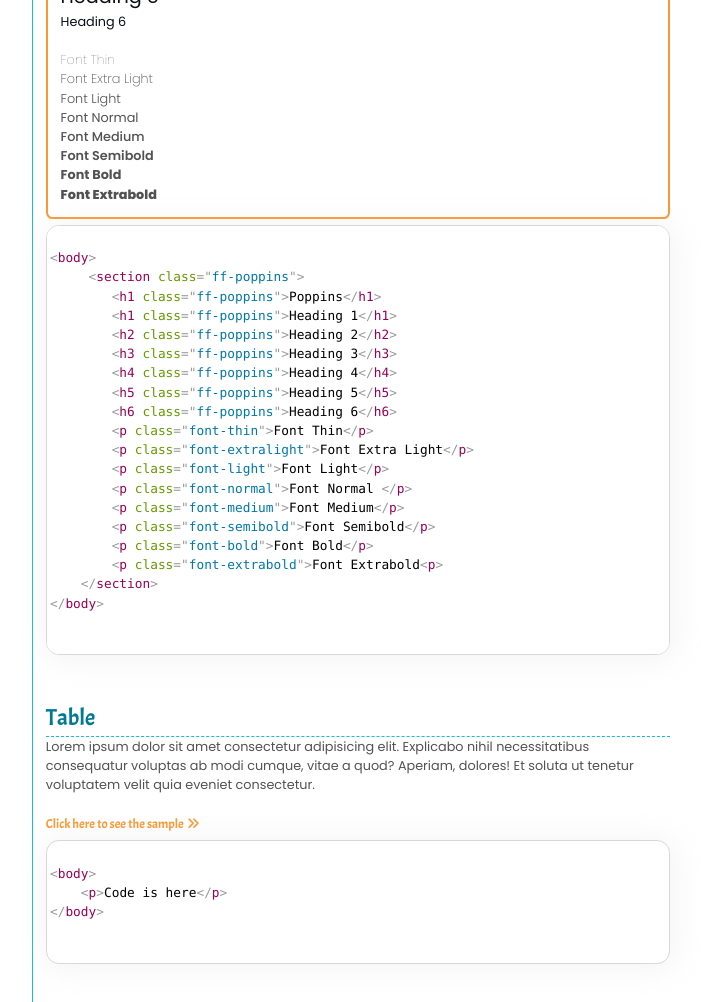
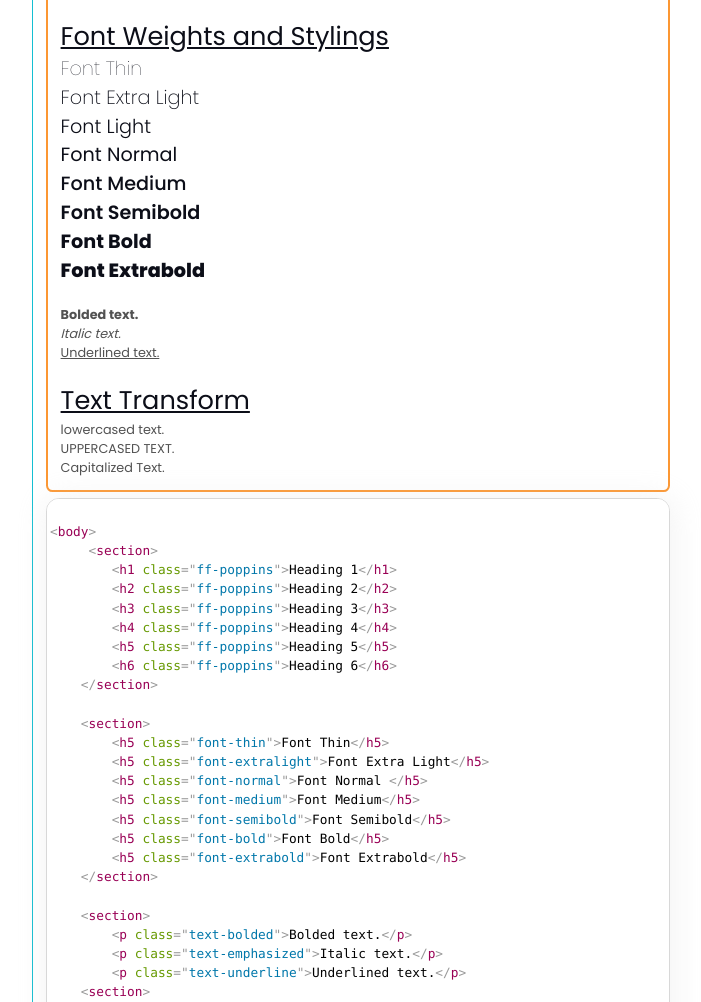
Before and after one commit to Vana-D/finalProject-v04-main, a plain HTML site: page group04Project_v04/pages/styling.html in a window 1280 px wide. Shown: the part 3852-4854 px from the top of the page, without its empty margins (287-988 px from the left). Drawn offline with Linux system fonts and the light colour scheme; files whose address does not match are found by name.

Commit message:
Updated framework and styling page
- Added Styling elements to CSS Framework
-Edited Styles page to reflect changes in Typography.

```diff
--- a/group04Project_v04/css/for-schools-styling.css
+++ b/group04Project_v04/css/for-schools-styling.css
@@ -154,10 +154,10 @@ h1, h2, h3, h4, h5, h6 {margin: 0;}
 .font-extrabold       {font-weight: var(--fw-800);}
 
 /* Styling HTML elements */
-.bolded               {font-weight: bold;}
-.emphasized           {font-style: italic;}
+.text-bolded          {font-weight: bold;}
+.text-emphasized      {font-style: italic;}
+.text-underlined      {text-decoration: underline;}
 .address              {letter-spacing: .5px;}
-
 
 /*----- Blockquote ----- */
 .blockquote           {font-size: 2rem;font-weight: 200;}
--- a/group04Project_v04/pages/styling.html
+++ b/group04Project_v04/pages/styling.html
@@ -271,9 +271,9 @@
                     <section class="sample">
                         <section class="typography-sample">
                             <section class="typography-inner-sample">
-                                <h2 >Typography</h2>
+                                <h2>Typography</h2>
                                 <section class="ff-poppins">
-                                    <h1 class="ff-poppins">Poppins</h1>
+                                    <h4 class="text-underlined">Headings</h4>
                                     <h1 class="ff-poppins">Heading 1</h1>
                                     <h2 class="ff-poppins">Heading 2</h2>
                                     <h3 class="ff-poppins">Heading 3</h3>
@@ -281,14 +281,27 @@
                                     <h5 class="ff-poppins">Heading 5</h5>
                                     <h6 class="ff-poppins">Heading 6</h6>
                                     <br>
-                                    <p class="font-thin">Font Thin</p>
-                                    <p class="font-extralight">Font Extra Light</p>
-                                    <p class="font-light">Font Light</p>
-                                    <p class="font-normal">Font Normal</p>
-                                    <p class="font-medium">Font Medium</p>
-                                    <p class="font-semibold">Font Semibold</p>
-                                    <p class="font-bold">Font Bold</p>
-                                    <p class="font-extrabold">Font Extrabold</p>
+                                    <h4 class="text-underlined">Font Weights and Stylings</h4>
+                                    <h5 class="font-thin">Font Thin</h5>
+                                    <h5 class="font-extralight">Font Extra Light</h5>
+                                    <h5 class="font-light">Font Light</h5>
+                                    <h5 class="font-normal">Font Normal</h5>
+                                    <h5 class="font-medium">Font Medium</h5>
+                                    <h5 class="font-semibold">Font Semibold</h5>
+                                    <h5 class="font-bold">Font Bold</h5>
+                                    <h5 class="font-extrabold">Font Extrabold</h5>
+
+                                    <br>
+
+                                    <p class="text-bolded">Bolded text.</p>
+                                    <p class="text-emphasized">Italic text.</p>
+                                    <p class="text-underlined">Underlined text.</p>
+                                    <br>
+                                    <h4 class="text-underlined">Text Transform</h4>
+                                    <p class="text-lowercase">Lowercased text.</p>
+                                    <p class="text-uppercase">Uppercased text.</p>
+                                    <p class="text-capitalize">capitalized text.</p>
+
                                 </section>
 
                             </section>
@@ -298,23 +311,39 @@
                     <pre>
                         <code class="language-html">
 &lt;body&gt;
-     &lt;section class="ff-poppins"&gt;
-        &lt;h1 class="ff-poppins"&gt;Poppins&lt;/h1&gt;
+     &lt;section&gt;
         &lt;h1 class="ff-poppins"&gt;Heading 1&lt;/h1&gt;
         &lt;h2 class="ff-poppins"&gt;Heading 2&lt;/h2&gt;
         &lt;h3 class="ff-poppins"&gt;Heading 3&lt;/h3&gt;
         &lt;h4 class="ff-poppins"&gt;Heading 4&lt;/h4&gt;
         &lt;h5 class="ff-poppins"&gt;Heading 5&lt;/h5&gt;
         &lt;h6 class="ff-poppins"&gt;Heading 6&lt;/h6&gt;
-        &lt;p class="font-thin"&gt;Font Thin&lt;/p&gt;
-        &lt;p class="font-extralight"&gt;Font Extra Light&lt;/p&gt;
-        &lt;p class="font-light"&gt;Font Light&lt;/p&gt;
-        &lt;p class="font-normal"&gt;Font Normal &lt;/p&gt;
-        &lt;p class="font-medium"&gt;Font Medium&lt;/p&gt;
-        &lt;p class="font-semibold"&gt;Font Semibold&lt;/p&gt;
-        &lt;p class="font-bold"&gt;Font Bold&lt;/p&gt;
-        &lt;p class="font-extrabold"&gt;Font Extrabold&lt;p&gt;
     &lt;/section&gt;
+
+    &lt;section&gt;
+        &lt;h5 class="font-thin"&gt;Font Thin&lt;/h5&gt;
+        &lt;h5 class="font-extralight"&gt;Font Extra Light&lt;/h5&gt;
+        &lt;h5 class="font-normal"&gt;Font Normal &lt;/h5&gt;
+        &lt;h5 class="font-medium"&gt;Font Medium&lt;/h5&gt;
+        &lt;h5 class="font-semibold"&gt;Font Semibold&lt;/h5&gt;
+        &lt;h5 class="font-bold"&gt;Font Bold&lt;/h5&gt;
+        &lt;h5 class="font-extrabold"&gt;Font Extrabold&lt;/h5&gt;
+    &lt;/section&gt;
+
+    &lt;section&gt;
+        &lt;p class="text-bolded"&gt;Bolded text.&lt;/p&gt;
+        &lt;p class="text-emphasized"&gt;Italic text.&lt;/p&gt;
+        &lt;p class="text-underline"&gt;Underlined text.&lt;/p&gt;
+    &lt;section&gt;
+
+    &lt;section&gt;
+        &lt;p class="text-lowercase"&gt;Lowercased text.&lt;/p&gt;
+        &lt;p class="text-uppercase"&gt;Uppercased text.&lt;/p&gt;
+        &lt;p class="text-capitalize"&gt;capitalized text.&lt;/p&gt;
+    &lt;section&gt;
+
+
+
 &lt;/body&gt;
                         </code>
                     </pre>
```
